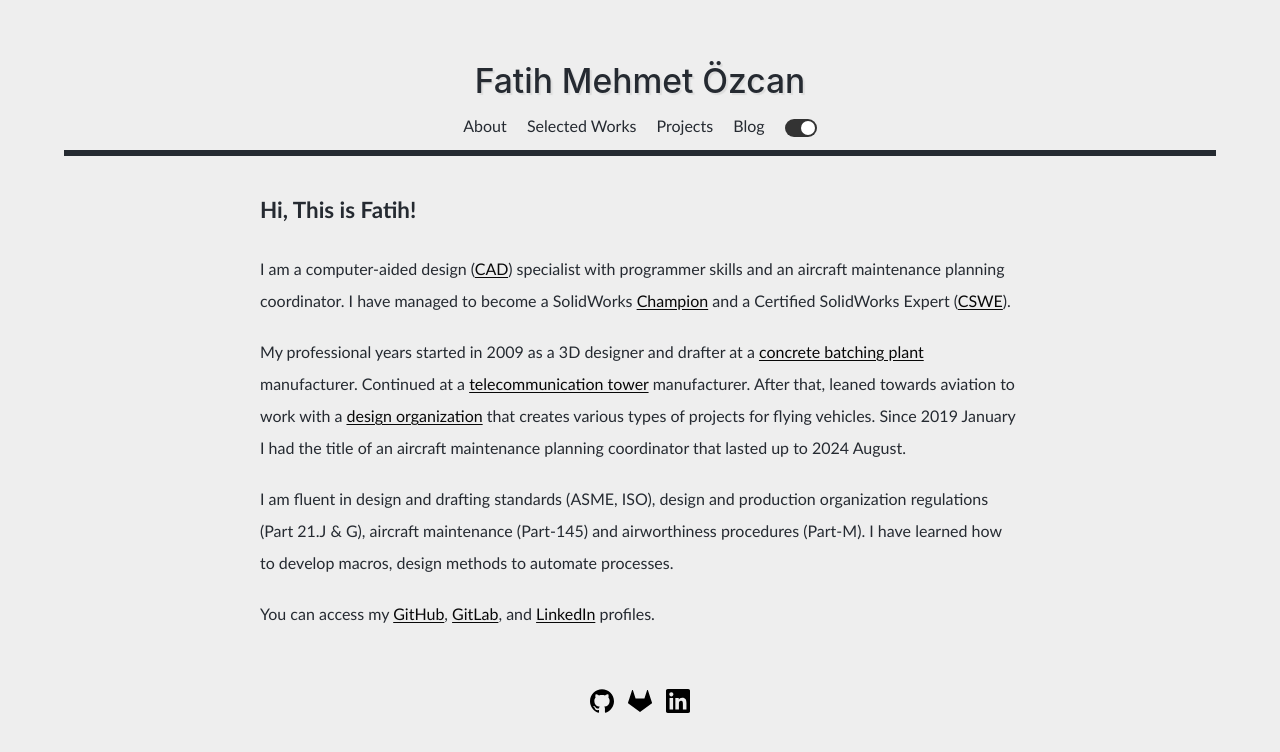
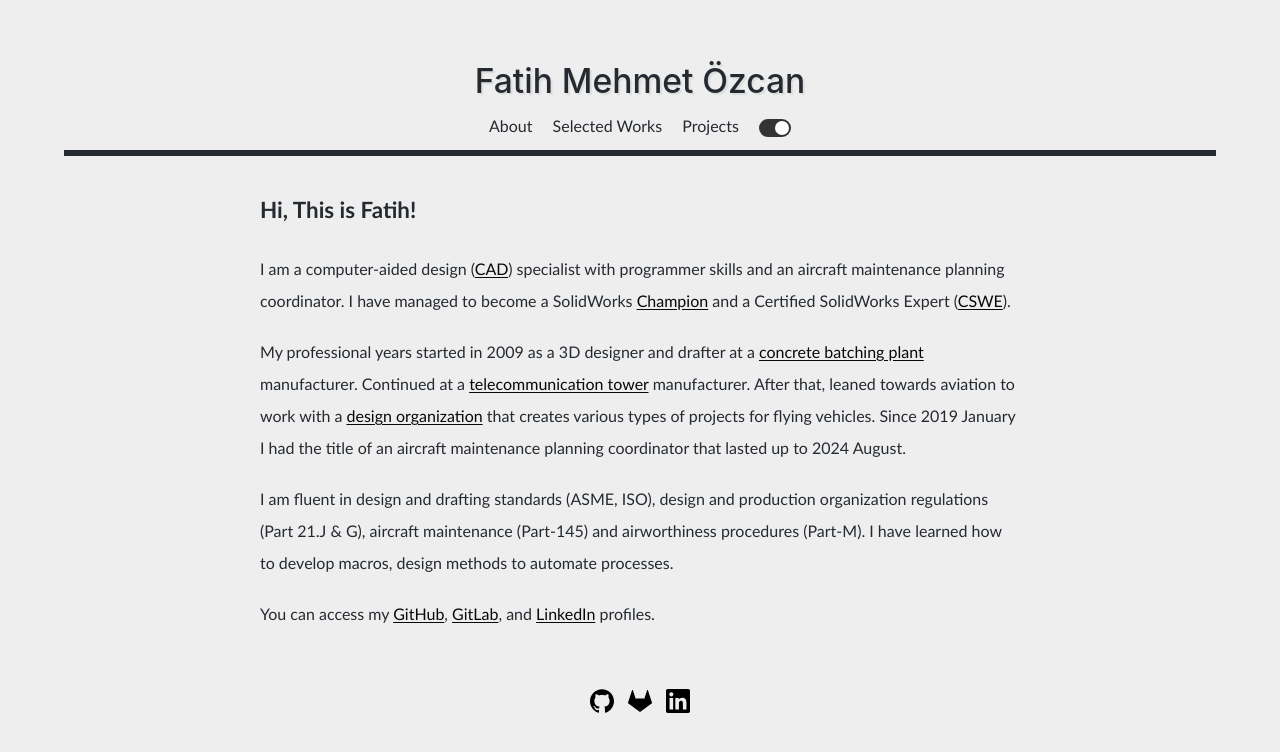
Before and after one commit to fatihmeh/fatihmeh.github.io, a Jekyll site: the page built from index.html, in a window 1280 px wide. Shown: the top 752 px of the page. Built offline with Jekyll 4.4.1, drawn with Linux system fonts in a browser that asks for light colours.

Commit message:
Remove /blog

```diff
--- a/_layouts/default.html
+++ b/_layouts/default.html
@@ -33,11 +33,11 @@
     <div id="navdiv"><a class="nav" href="/">About</a>
       <a class="nav" href="/selectedworks">Selected Works</a>
       <a class="nav" href="/projects">Projects</a>
-      <a class="nav" href="/blog">Blog</a>
-        <label id="switch" class="switch">
+      <!-- <a class="nav" href="/blog">Blog</a> -->
+      <label id="switch" class="switch">
           <input type="checkbox" onchange="toggleTheme()" id="slider" checked>
           <span class="slider round"></span>
-        </label>
+      </label>
     </div>
   </div>
 
```
